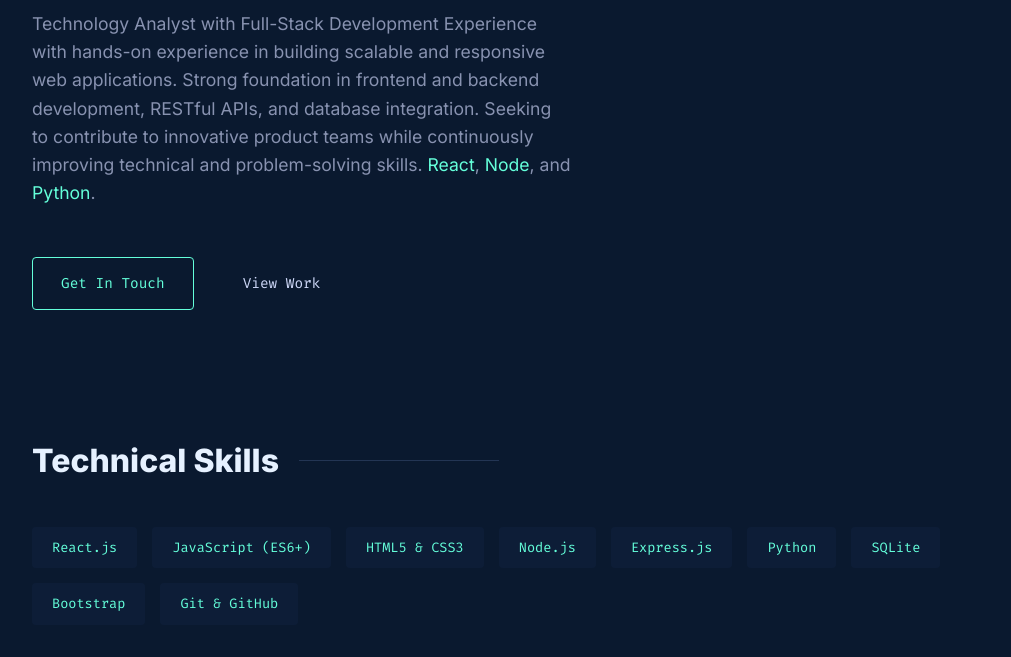
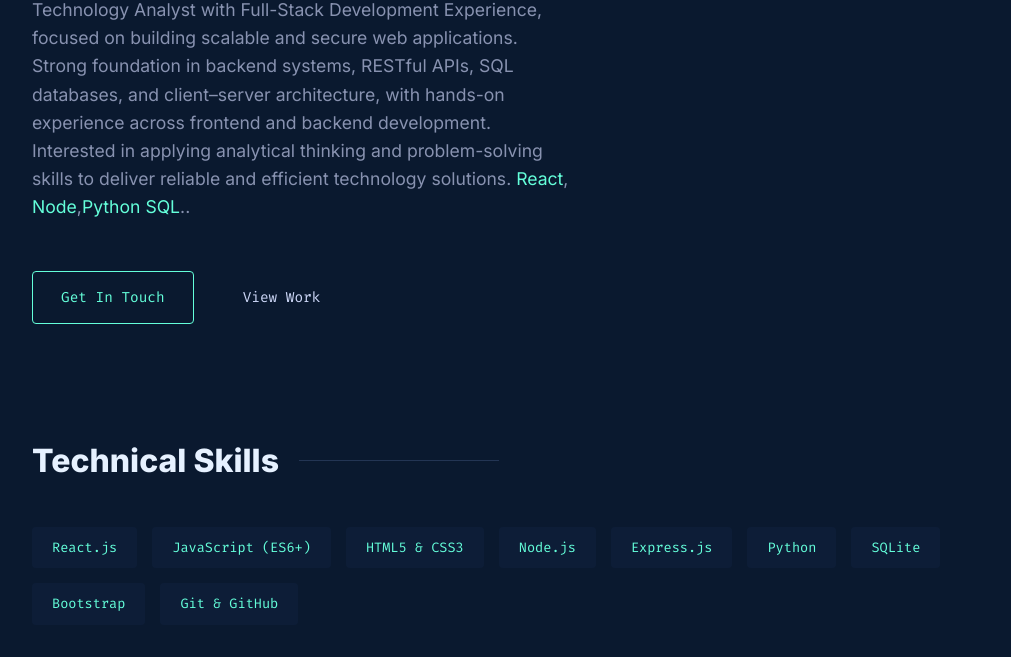
Before and after one commit to harshloya24/Harsh-portfolio, a plain HTML site: page index.html in a window 1280 px wide. Shown: the part 443-1100 px from the top of the page, without its empty margins (133-1144 px from the left). Drawn offline with Linux system fonts and the light colour scheme.

Commit message:
Revise professional summary in index.html
Updated the description to focus on secure web applications and analytical skills.

```diff
--- a/index.html
+++ b/index.html
@@ -33,10 +33,12 @@
         <h1 class="big-heading">Harsh Loya.</h1>
         <h2 class="big-heading muted">I build things for the web.</h2>
         <p class="desc-text">
-           Technology Analyst with Full-Stack Development Experience with hands-on experience in building scalable and responsive web applications.
-Strong foundation in frontend and backend development, RESTful APIs, and database integration.
-Seeking to contribute to innovative product teams while continuously improving technical and problem-solving skills.
- <span class="highlight-text">React</span>, <span class="highlight-text">Node</span>, and <span class="highlight-text">Python</span>.
+           Technology Analyst with Full-Stack Development Experience, focused on building scalable and
+secure web applications. Strong foundation in backend systems, RESTful APIs, SQL databases,
+and client–server architecture, with hands-on experience across frontend and backend
+development. Interested in applying analytical thinking and problem-solving skills to deliver
+reliable and efficient technology solutions.
+ <span class="highlight-text">React</span>, <span class="highlight-text">Node</span>,<span class="highlight-text">Python</span> <span class="highlight-text">SQL</span>..
         </p>
         <div class="hero-btns">
             <a href="#" id="contactBtn" class="btn primary-btn">Get In Touch</a>
```
